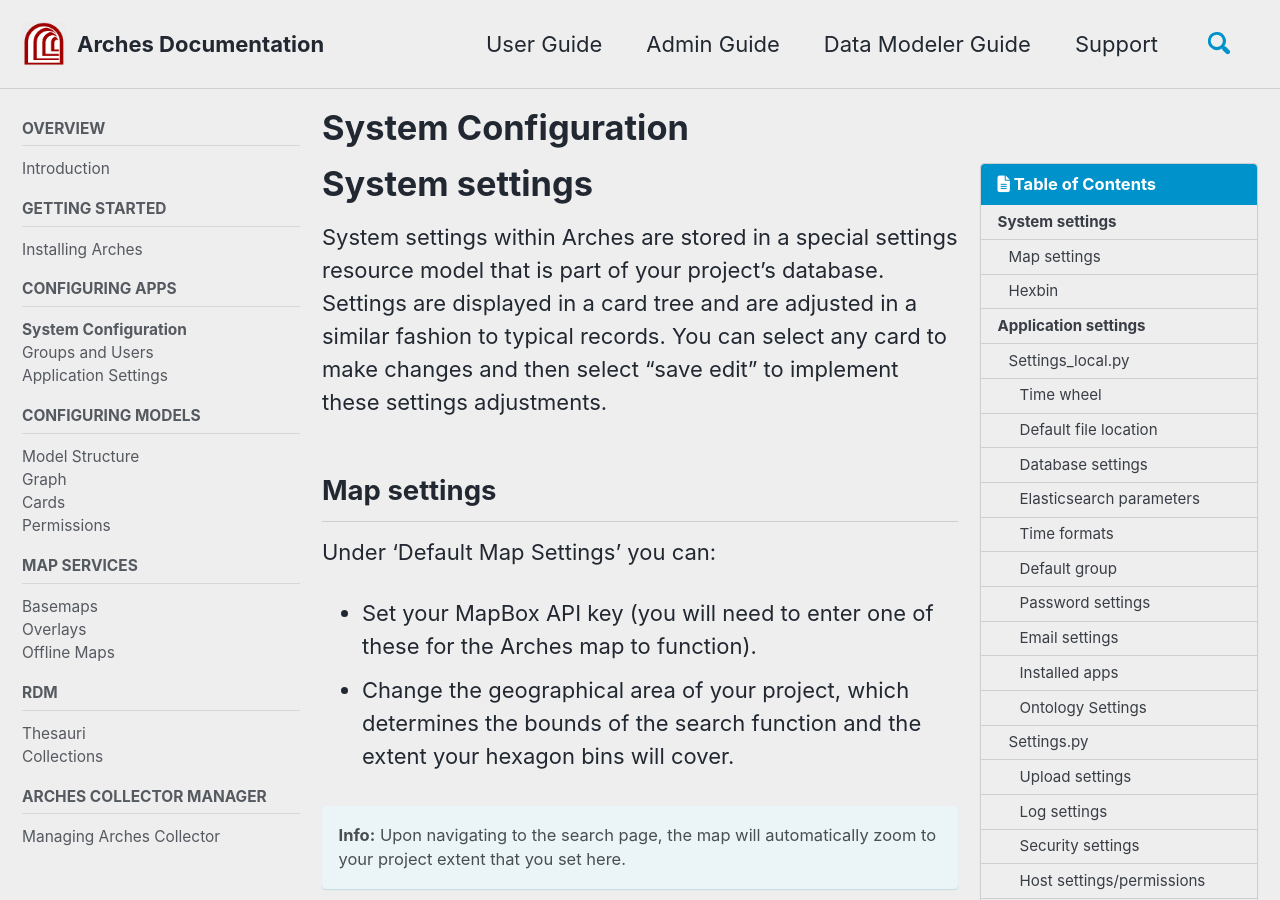
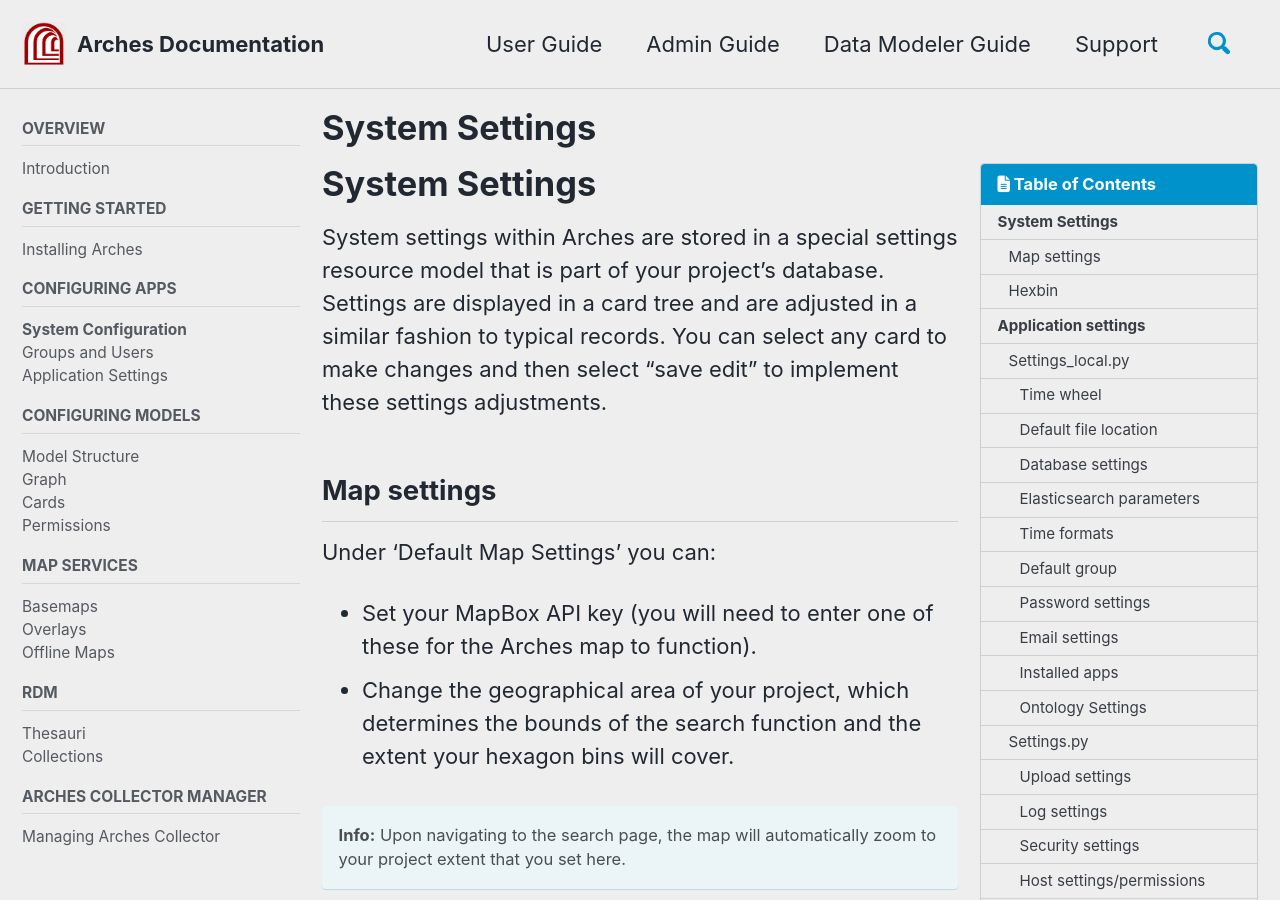
Before and after one commit to fargeo/archesguides, a Jekyll site: the page built from _pages/configuration.md, in a window 1280 px wide and 900 px high. Built offline with Jekyll 4.4.1, drawn with Linux system fonts in a browser that asks for light colours; cached includes are drawn as plain includes; nearby versions of some CDN libraries; comment, search, counter and statistics services are not loaded; a style sheet for code colours, icons or effects is not loaded; our own code applies the rules of GitHub Pages for plain Markdown files.

Commit message:
Update configuration.md
Title edit

```diff
--- a/_pages/configuration.md
+++ b/_pages/configuration.md
@@ -1,7 +1,6 @@
 ---
 permalink: /admin-docs/configuration/
 layout: single
-title: System Configuration
 sidebar:
   nav: "admin docs"
 toc: true
@@ -15,8 +14,7 @@
     values:
       author_profile: false
 ---
-
-# System settings
+# System Settings
 System settings within Arches are stored in a special settings resource model that is part of your project's database. Settings are displayed in a card tree and are adjusted in a similar fashion to typical records. You can select any card to make changes and then select "save edit" to implement these settings adjustments.
 ## Map settings
 Under 'Default Map Settings' you can:
```
